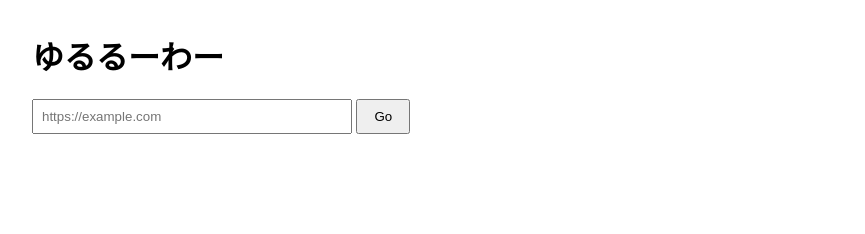
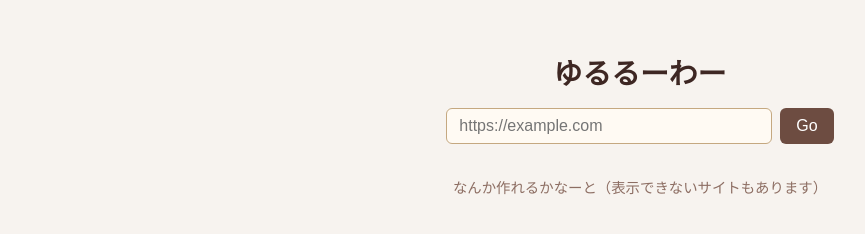
Before and after one commit to mer0w0/yrr_w, a website: page public/index.html in a window 1280 px wide. Shown: the whole page, without its empty margins (0-865 px from the left). Drawn offline with Linux system fonts and the light colour scheme.

Commit message:
Update index.html

```diff
--- a/public/index.html
+++ b/public/index.html
@@ -4,17 +4,71 @@
   <meta charset="UTF-8">
   <title>www.google.com</title>
   <style>
-    body { font-family: sans-serif; margin: 2rem; }
-    input { width: 300px; padding: 0.5rem; }
-    button { padding: 0.5rem 1rem; }
+    body {
+      font-family: "Segoe UI", "Helvetica Neue", sans-serif;
+      background-color: #f7f3ef; /* ベージュ背景 */
+      color: #4b2e2e; /* 濃い茶文字 */
+      margin: 2rem;
+      display: flex;
+      flex-direction: column;
+      align-items: center;
+    }
+
+    h1 {
+      font-size: 1.8rem;
+      margin-bottom: 1rem;
+      color: #3e2723;
+    }
+
+    form {
+      display: flex;
+      gap: 0.5rem;
+      margin-bottom: 2rem;
+    }
+
+    input[type="text"] {
+      width: 300px;
+      padding: 0.5rem 0.75rem;
+      border: 1px solid #c5a880;
+      border-radius: 6px;
+      background-color: #fffaf3;
+      color: #4b2e2e;
+      font-size: 1rem;
+    }
+
+    button {
+      padding: 0.5rem 1rem;
+      background-color: #6d4c41;
+      color: white;
+      border: none;
+      border-radius: 6px;
+      font-size: 1rem;
+      cursor: pointer;
+      transition: background-color 0.2s ease;
+    }
+
+    button:hover {
+      background-color: #5d4037;
+    }
+
+    footer {
+      margin-top: auto;
+      font-size: 0.9rem;
+      color: #8d6e63;
+    }
   </style>
 </head>
 <body>
   <h1>ゆるるーわー</h1>
+
   <form id="proxy-form">
     <input type="text" id="url" placeholder="https://example.com" required>
     <button type="submit">Go</button>
   </form>
+
+  <footer>
+    なんか作れるかなーと（表示できないサイトもあります）
+  </footer>
 
   <script>
     document.getElementById('proxy-form').addEventListener('submit', function (e) {
@@ -28,12 +82,11 @@
       const encoded = encodeURIComponent(input);
       const target = `/proxy?url=${encoded}`;
 
-      // 先に about:blank を開いて、そこに移動させる
       const win = window.open('about:blank');
       if (win) {
         win.location.href = target;
       } else {
-        alert('新しいタブを開けませんでした（ポップアップブロックされているかも）');
+        alert('新しいタブを開けませんでした（ポップアップブロックの可能性）');
       }
     });
   </script>
```
